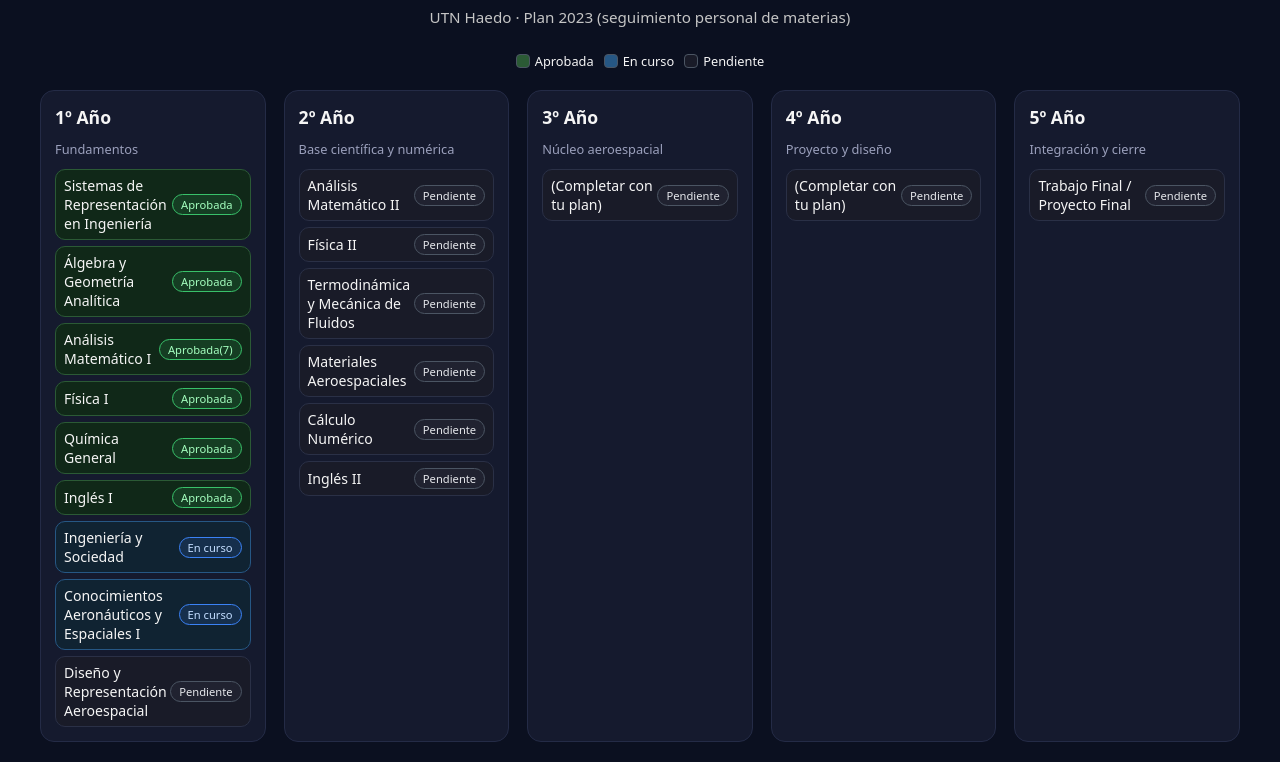
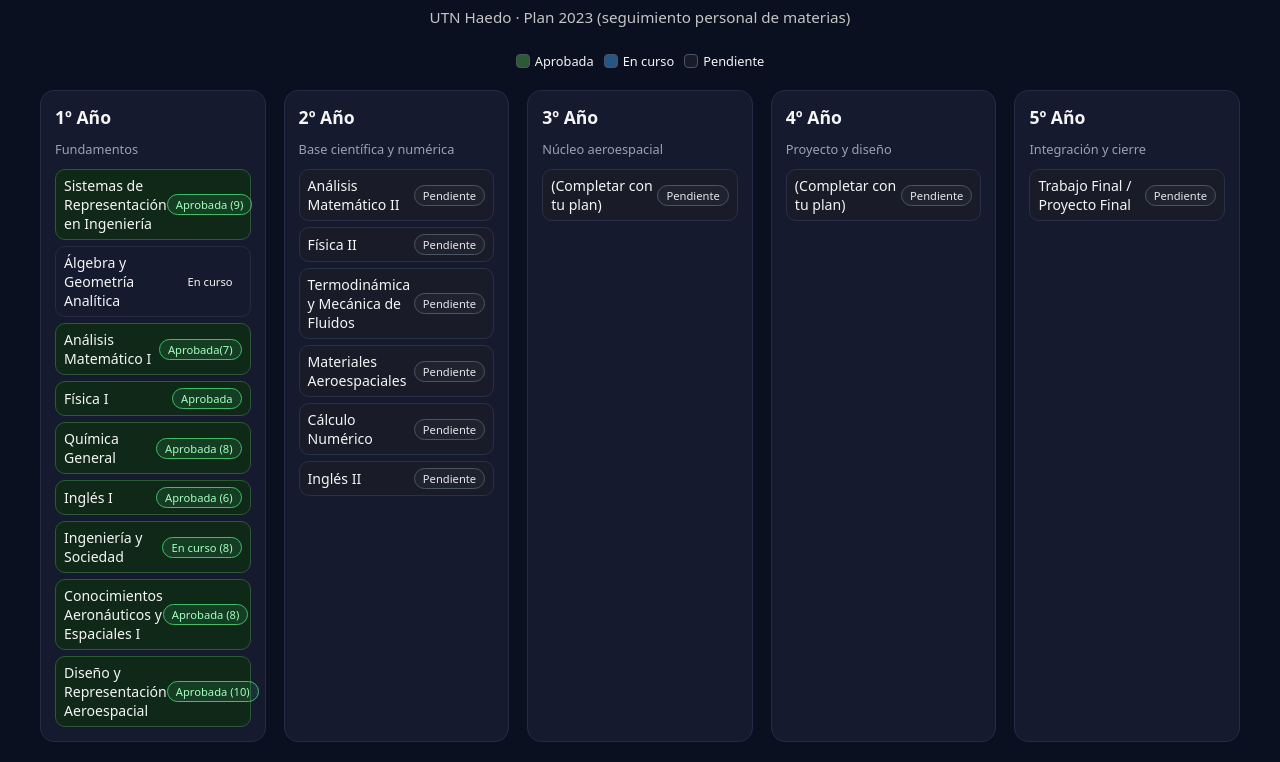
Before and after one commit to ImMateo7u7/malla-aeroespacial-utn-haedo, a plain HTML site: page index.html in a window 1280 px wide. Shown: the part 66-828 px from the top of the page. Drawn offline with Linux system fonts and the light colour scheme.

Commit message:
Update index.html

```diff
--- a/index.html
+++ b/index.html
@@ -169,11 +169,11 @@
       <div class="materias">
         <div class="materia aprobada">
           <span class="nombre">Sistemas de Representación en Ingeniería</span>
-          <span class="tag">Aprobada</span>
+          <span class="tag">Aprobada (9)</span>
         </div>
-        <div class="materia aprobada">
+        <div class="materia En Curso">
           <span class="nombre">Álgebra y Geometría Analítica</span>
-          <span class="tag">Aprobada</span>
+          <span class="tag">En curso</span>
         </div>
         <div class="materia aprobada">
           <span class="nombre">Análisis Matemático I</span>
@@ -185,23 +185,23 @@
         </div>
         <div class="materia aprobada">
           <span class="nombre">Química General</span>
-          <span class="tag">Aprobada</span>
+          <span class="tag">Aprobada (8)</span>
         </div>
         <div class="materia aprobada">
           <span class="nombre">Inglés I</span>
-          <span class="tag">Aprobada</span>
+          <span class="tag">Aprobada (6)</span>
         </div>
-        <div class="materia cursando">
+        <div class="materia aprobada">
           <span class="nombre">Ingeniería y Sociedad</span>
-          <span class="tag">En curso</span>
+          <span class="tag">En curso (8)</span>
         </div>
-        <div class="materia cursando">
+        <div class="materia aprobada">
           <span class="nombre">Conocimientos Aeronáuticos y Espaciales I</span>
-          <span class="tag">En curso</span>
+          <span class="tag">Aprobada (8)</span>
         </div>
-        <div class="materia pendiente">
+        <div class="materia aprobada">
           <span class="nombre">Diseño y Representación Aeroespacial</span>
-          <span class="tag">Pendiente</span>
+          <span class="tag">Aprobada (10)</span>
         </div>
       </div>
     </section>
```
